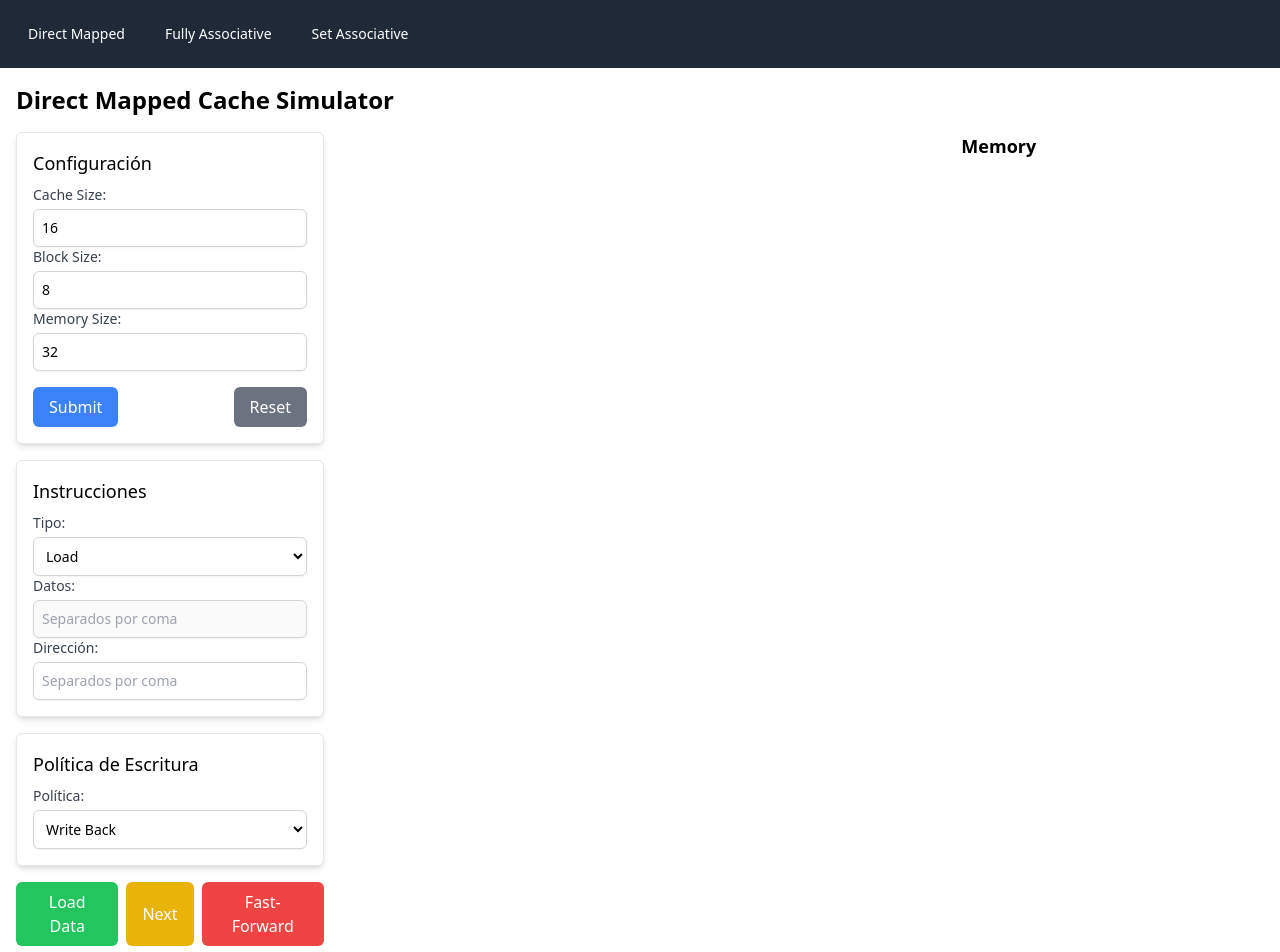
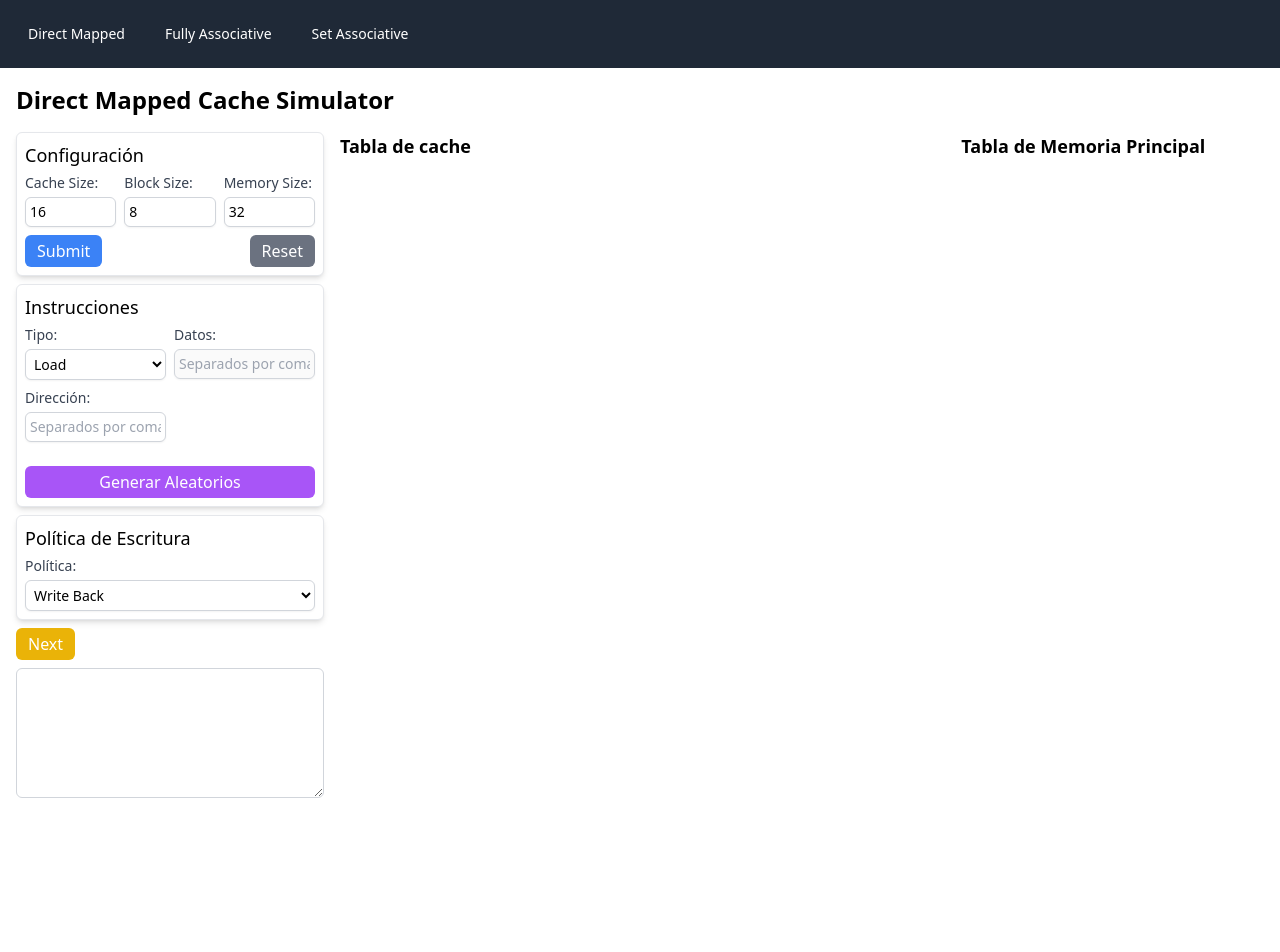
Before and after one commit to FernandoMVG/cachesim, a React (Create React App) app: page / in a window 1280 px wide. Shown: the top 952 px of the page. After the commit the page ends 820 px from the top, so only its background shows below. Built offline with nearby package versions, Linux system fonts and the light colour scheme.

Commit message:
Correciones de diseño y funcionalidades (minimo)

```diff
--- a/src/App.css
+++ /dev/null
@@ -1,38 +0,0 @@
-.App {
-  text-align: center;
-}
-
-.App-logo {
-  height: 40vmin;
-  pointer-events: none;
-}
-
-@media (prefers-reduced-motion: no-preference) {
-  .App-logo {
-    animation: App-logo-spin infinite 20s linear;
-  }
-}
-
-.App-header {
-  background-color: #282c34;
-  min-height: 100vh;
-  display: flex;
-  flex-direction: column;
-  align-items: center;
-  justify-content: center;
-  font-size: calc(10px + 2vmin);
-  color: white;
-}
-
-.App-link {
-  color: #61dafb;
-}
-
-@keyframes App-logo-spin {
-  from {
-    transform: rotate(0deg);
-  }
-  to {
-    transform: rotate(360deg);
-  }
-}
--- a/src/components/CacheConfigForm.js
+++ b/src/components/CacheConfigForm.js
@@ -1,4 +1,3 @@
-// CacheConfigForm.js
 import React, { useState, useEffect } from 'react';
 import { load_direct, store_direct, generate_random_string } from './Direct.js';
 import { initCache, truncate_to_power_of_2 } from './CacheOperations';
@@ -11,7 +10,6 @@ const CacheConfigForm = ({ cache, setCache, memory, setMemory }) => {
     const [address, setAddress] = useState([]);
     const [isCacheCreated, setIsCacheCreated] = useState(false);
     const [instructionType, setInstructionType] = useState('LOAD');
-    const [currentStep, setCurrentStep] = useState(0);
     const [mainMemory, setMainMemory] = useState([]);
     const [writePolicy, setWritePolicy] = useState('BACK');
     const [log, setLog] = useState('');
@@ -40,24 +38,19 @@ const CacheConfigForm = ({ cache, setCache, memory, setMemory }) => {
         console.log(initializedMemory);
     };
 
-    const handleLoadData = () => {
-        setCurrentStep(0);
-        setLog('');
-    };
-
     const nextButtonClick = () => {
         if (!isCacheCreated) {
             alert('Por favor, crea la tabla de caché primero.');
             return;
         }
 
-        if (currentStep >= address.length) {
+        if (address.length === 0) {
             alert('Todos los pasos completados. Carga nuevos elementos.');
             return;
         }
 
-        const currentAddress = parseInt(address[currentStep]);
-        const currentData = instructionType === 'STORE' ? data[currentStep] : null;
+        const currentAddress = parseInt(address[0]);
+        const currentData = instructionType === 'STORE' ? data[0] : null;
 
         let result;
         if (instructionType === 'LOAD') {
@@ -68,44 +61,14 @@ const CacheConfigForm = ({ cache, setCache, memory, setMemory }) => {
         } else if (instructionType === 'STORE') {
             result = store_direct(cache, currentAddress, currentData, writePolicy, cacheSize, blockSize, memorySize, mainMemory);
             setCache(result.cache);
-            setMainMemory(result.mainMemory); // Actualiza el estado de la memoria principal
-            setMemory(result.mainMemory); // Asegúrate de que el estado de la memoria principal se actualice en el componente DirectMapped
+            setMainMemory(result.mainMemory);
+            setMemory(result.mainMemory);
             setLog(prevLog => `${prevLog}\nSTORE: Address ${currentAddress} -> Data ${currentData}\n${result.message}`);
         }
 
-        setCurrentStep(currentStep + 1);
-    };
-
-    const fastForwardButtonClick = () => {
-        if (!isCacheCreated) {
-            alert('Por favor, crea la tabla de caché primero.');
-            return;
-        }
-
-        let result;
-        for (let step = currentStep; step < address.length; step++) {
-            const currentAddress = parseInt(address[step]);
-            const currentData = instructionType === 'STORE' ? data[step] : null;
-
-            if (instructionType === 'LOAD') {
-                result = load_direct(cache, currentAddress, 'BACK', cacheSize, blockSize, memorySize, mainMemory);
-                setCache(result.cache);
-                setMainMemory(result.mainMemory);
-                setMemory(result.mainMemory); // Asegúrate de que el estado de la memoria principal se actualice en el componente DirectMapped
-                setLog(prevLog => `${prevLog}\nLOAD: Address ${currentAddress} -> Data ${mainMemory[currentAddress]}\n${result.message}`);
-            } else if (instructionType === 'STORE') {
-                result = store_direct(cache, currentAddress, currentData, writePolicy, cacheSize, blockSize, memorySize, mainMemory);
-                setCache(result.cache);
-                setMainMemory(result.mainMemory);
-                setMemory(result.mainMemory); // Asegúrate de que el estado de la memoria principal se actualice en el componente DirectMapped
-                setLog(prevLog => `${prevLog}\nSTORE: Address ${currentAddress} -> Data ${currentData}\n${result.message}`);
-            }
-        }
-
-        // Vaciar las listas address y data
-        setAddress([]);
-        setData([]);
-        setCurrentStep(address.length);
+        // Eliminar el primer elemento de data y address
+        setData(data.slice(1));
+        setAddress(address.slice(1));
     };
 
     const handleInstructionChange = (e) => {
@@ -126,15 +89,28 @@ const CacheConfigForm = ({ cache, setCache, memory, setMemory }) => {
         setAddress([]);
         setIsCacheCreated(false);
         setInstructionType('LOAD');
-        setCurrentStep(0);
         setMainMemory([]);
         setLog('');
     };
 
+    const generateRandomDataAndAddresses = () => {
+        const dataSize = 10; // You can adjust this size as needed
+        const newAddresses = Array(dataSize).fill().map(() => Math.floor(Math.random() * memorySize).toString());
+        setAddress(newAddresses);
+
+        if (instructionType === 'STORE') {
+            const newData = Array(dataSize).fill().map(() => generate_random_string(8));
+            setData(newData);
+        } else {
+            setData([]); // Clear data if the instruction type is LOAD
+        }
+    };
+
     return (
-        <form onSubmit={handleSubmit} className="space-y-4">
-            <div className="p-4 border rounded-md bg-white shadow-md">
-                <h4 className="text-lg font-medium mb-2">Configuración</h4>
+        <form onSubmit={handleSubmit} className="space-y-2">
+            <div className="p-2 border rounded-md bg-white shadow-md">
+                <h4 className="text-lg font-medium mb-1">Configuración</h4>
+                <div className="grid grid-cols-3 gap-2">
                     <div>
                         <label className="block text-sm font-medium text-gray-700">
                             Cache Size:
@@ -144,7 +120,7 @@ const CacheConfigForm = ({ cache, setCache, memory, setMemory }) => {
                             value={cacheSize}
                             onChange={(e) => setCacheSize(parseInt(e.target.value))}
                             placeholder="Cache Size (power of 2)"
-                        className="mt-1 p-2 block w-full shadow-sm sm:text-sm border border-gray-300 rounded-md"
+                            className="mt-1 p-1 block w-full shadow-sm sm:text-sm border border-gray-300 rounded-md"
                         />
                     </div>
                     <div>
@@ -156,7 +132,7 @@ const CacheConfigForm = ({ cache, setCache, memory, setMemory }) => {
                             value={blockSize}
                             onChange={(e) => setBlockSize(parseInt(e.target.value))}
                             placeholder="Block Size (power of 2)"
-                        className="mt-1 p-2 block w-full shadow-sm sm:text-sm border border-gray-300 rounded-md"
+                            className="mt-1 p-1 block w-full shadow-sm sm:text-sm border border-gray-300 rounded-md"
                         />
                     </div>
                     <div>
@@ -168,20 +144,22 @@ const CacheConfigForm = ({ cache, setCache, memory, setMemory }) => {
                             value={memorySize}
                             onChange={(e) => setMemorySize(parseInt(e.target.value))}
                             placeholder="Memory Size (power of 2)"
-                        className="mt-1 p-2 block w-full shadow-sm sm:text-sm border border-gray-300 rounded-md"
+                            className="mt-1 p-1 block w-full shadow-sm sm:text-sm border border-gray-300 rounded-md"
                         />
                     </div>
-                <div className="mt-4 flex justify-between">
-                    <button type="submit" className="px-4 py-2 bg-blue-500 text-white rounded-md">Submit</button>
-                    <button type="button" onClick={handleReset} className="px-4 py-2 bg-gray-500 text-white rounded-md">Reset</button>
+                </div>
+                <div className="mt-2 flex justify-between">
+                    <button type="submit" className="px-3 py-1 bg-blue-500 text-white rounded-md">Submit</button>
+                    <button type="button" onClick={handleReset} className="px-3 py-1 bg-gray-500 text-white rounded-md">Reset</button>
                 </div>
             </div>
 
-            <div className="p-4 border rounded-md bg-white shadow-md">
-                <h4 className="text-lg font-medium mb-2">Instrucciones</h4>
+            <div className="p-2 border rounded-md bg-white shadow-md">
+                <h4 className="text-lg font-medium mb-1">Instrucciones</h4>
+                <div className="grid grid-cols-2 gap-2">
                     <div>
                         <label htmlFor="instruction-select" className="block text-sm font-medium text-gray-700">Tipo:</label>
-                    <select id="instruction-select" value={instructionType} onChange={handleInstructionChange} className="mt-1 block w-full p-2 border border-gray-300 bg-white rounded-md shadow-sm focus:outline-none focus:ring-indigo-500 focus:border-indigo-500 sm:text-sm">
+                        <select id="instruction-select" value={instructionType} onChange={handleInstructionChange} className="mt-1 block w-full p-1 border border-gray-300 bg-white rounded-md shadow-sm focus:outline-none focus:ring-indigo-500 focus:border-indigo-500 sm:text-sm">
                             <option value="LOAD">Load</option>
                             <option value="STORE">Store</option>
                         </select>
@@ -195,7 +173,7 @@ const CacheConfigForm = ({ cache, setCache, memory, setMemory }) => {
                             onChange={(e) => setData(e.target.value.split(','))}
                             placeholder="Separados por coma"
                             disabled={instructionType === 'LOAD'}
-                        className="mt-1 p-2 block w-full shadow-sm sm:text-sm border border-gray-300 rounded-md"
+                            className="mt-1 p-1 block w-full shadow-sm sm:text-sm border border-gray-300 rounded-md"
                         />
                     </div>
                     <div>
@@ -206,29 +184,31 @@ const CacheConfigForm = ({ cache, setCache, memory, setMemory }) => {
                             value={address.join(',')}
                             onChange={(e) => setAddress(e.target.value.split(','))}
                             placeholder="Separados por coma"
-                        className="mt-1 p-2 block w-full shadow-sm sm:text-sm border border-gray-300 rounded-md"
+                            className="mt-1 p-1 block w-full shadow-sm sm:text-sm border border-gray-300 rounded-md"
                         />
+                    </div>
+                    <div className="mt-4 col-span-2">
+                        <button type="button" onClick={generateRandomDataAndAddresses} className="px-3 py-1 bg-purple-500 text-white rounded-md w-full">Generar Aleatorios</button>
+                    </div>
                 </div>
             </div>
 
-            <div className="p-4 border rounded-md bg-white shadow-md">
-                <h4 className="text-lg font-medium mb-2">Política de Escritura</h4>
+            <div className="p-2 border rounded-md bg-white shadow-md">
+                <h4 className="text-lg font-medium mb-1">Política de Escritura</h4>
                 <div>
                     <label htmlFor="write-policy-select" className="block text-sm font-medium text-gray-700">Política:</label>
-                    <select id="write-policy-select" value={writePolicy} onChange={handleWritePolicyChange} className="mt-1 block w-full p-2 border border-gray-300 bg-white rounded-md shadow-sm focus:outline-none focus:ring-indigo-500 focus:border-indigo-500 sm:text-sm">
+                    <select id="write-policy-select" value={writePolicy} onChange={handleWritePolicyChange} className="mt-1 block w-full p-1 border border-gray-300 bg-white rounded-md shadow-sm focus:outline-none focus:ring-indigo-500 focus:border-indigo-500 sm:text-sm">
                         <option value="BACK">Write Back</option>
                         <option value="THROUGH">Write Through</option>
                     </select>
                 </div>
             </div>
 
-            <div className="mt-4 flex space-x-2">
-                <button type="button" onClick={handleLoadData} className="px-4 py-2 bg-green-500 text-white rounded-md">Load Data</button>
-                <button type="button" onClick={nextButtonClick} className="px-4 py-2 bg-yellow-500 text-white rounded-md">Next</button>
-                <button type="button" onClick={fastForwardButtonClick} className="px-4 py-2 bg-red-500 text-white rounded-md">Fast-Forward</button>
+            <div className="mt-2 flex space-x-1">
+                <button type="button" onClick={nextButtonClick} className="px-3 py-1 bg-yellow-500 text-white rounded-md">Next</button>
             </div>
 
-            <textarea value={log} readOnly rows="10" cols="50" className="mt-4 w-full p-2 border border-gray-300 rounded-md" />
+            <textarea value={log} readOnly rows="5" cols="50" className="mt-2 w-full p-1 border border-gray-300 rounded-md" />
         </form>
     );
 };
--- a/src/components/CacheTable.js
+++ b/src/components/CacheTable.js
@@ -8,6 +8,7 @@ const CacheTable = ({ data }) => {
 
     return (
         <div className="overflow-x-auto w-2/3">
+            <h2 className="text-lg font-semibold mb-2">Tabla de cache</h2>
             <table className="table-auto w-full border-collapse border border-gray-300">
                 <thead>
                     <tr>
--- a/src/components/MemoryTable.js
+++ b/src/components/MemoryTable.js
@@ -8,11 +8,12 @@ const MemoryTable = ({ data }) => {
 
     return (
         <div className="overflow-y-auto max-h-96 w-1/3">
-            <h2 className="text-lg font-semibold mb-2">Memory</h2>
+            <h2 className="text-lg font-semibold mb-2">Tabla de Memoria Principal</h2>
             <table className="table-auto w-full border-collapse border border-gray-300">
                 <tbody>
                     {data.map((item, index) => (
                         <tr key={index} className="border-b border-gray-200">
+                            <td className="p-2 text-center border-r border-gray-200 bg-blue-50">{index}</td>
                             <td className="p-2 text-center">{item}</td>
                         </tr>
                     ))}
--- /dev/null
+++ b/src/styles.css
@@ -0,0 +1,5 @@
+/* styles.css */
+.highlight {
+  background-color: yellow;
+  transition: background-color 0.5s ease;
+}
```
Lines whose indentation alone changed are shown as unchanged.
